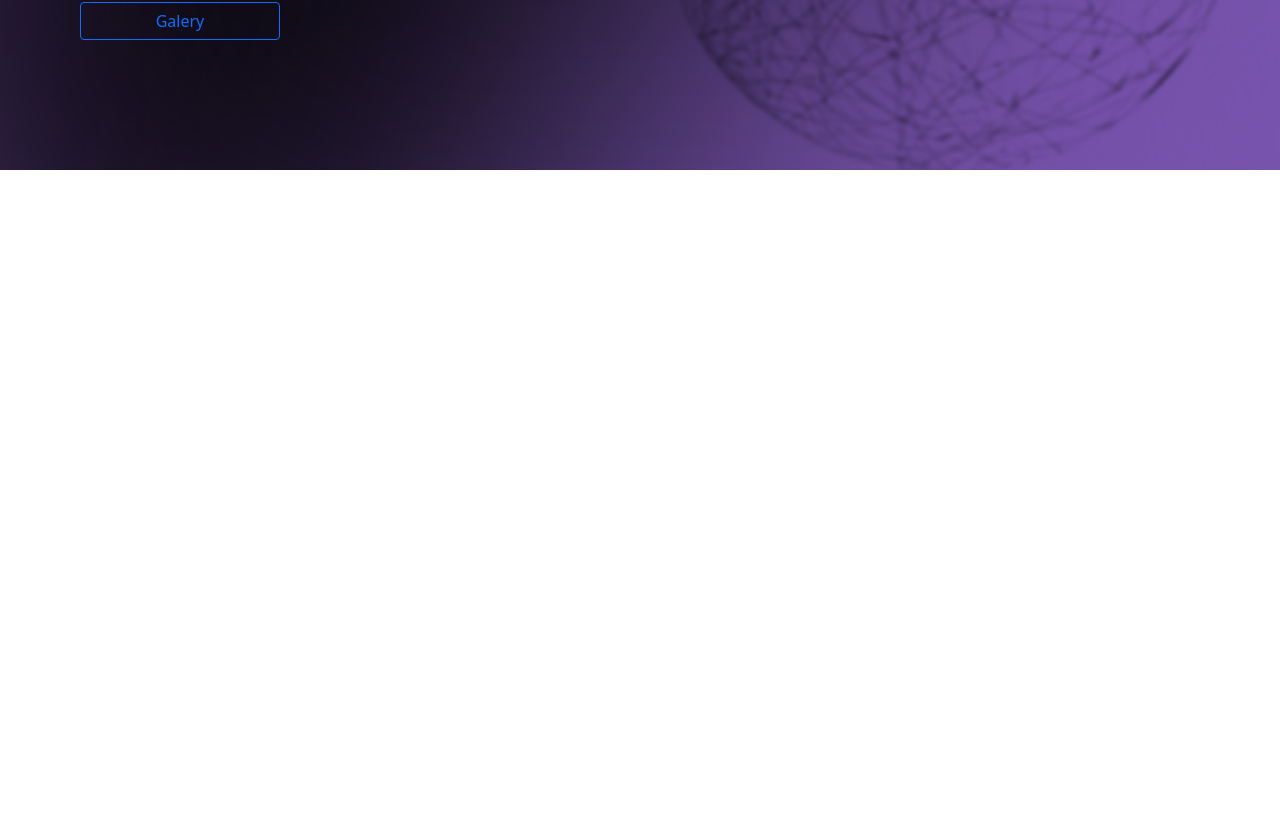
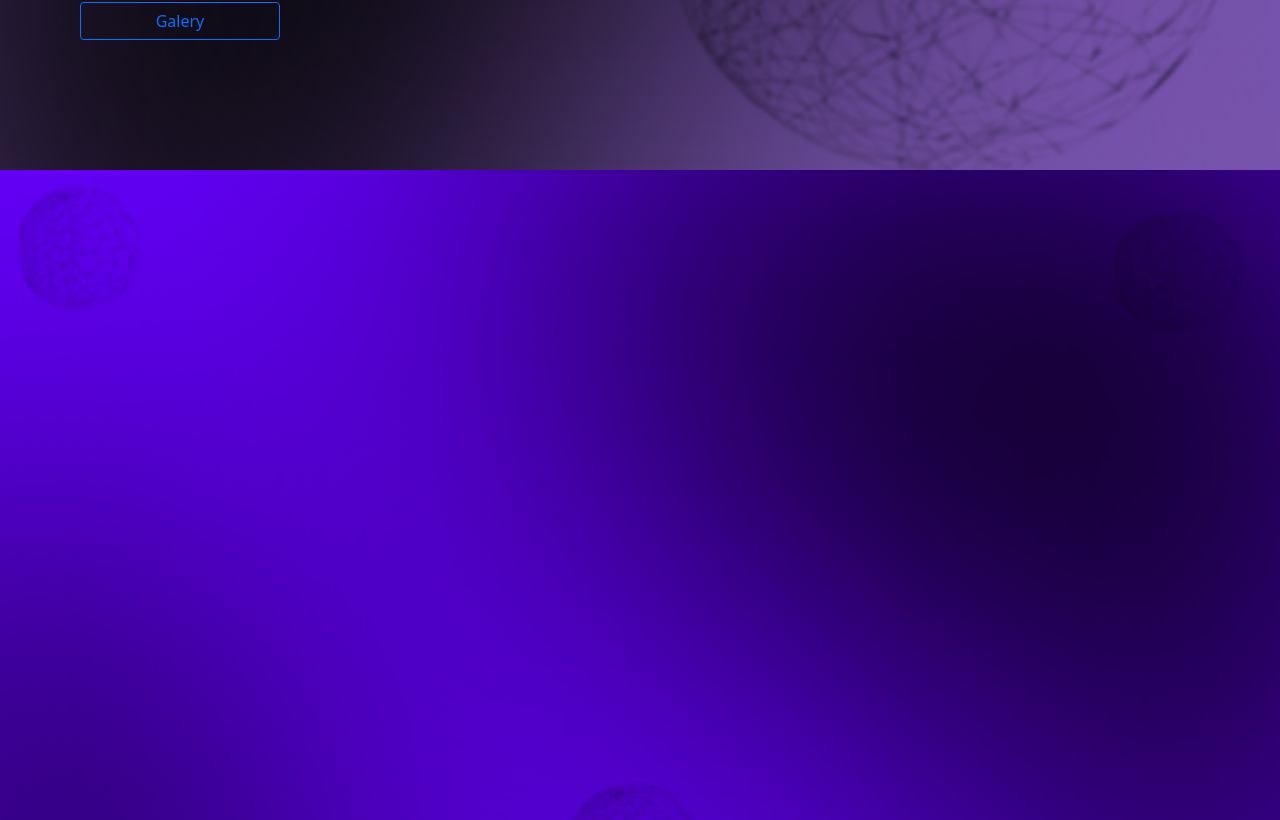
Before and after one commit to LucianoSainz/NFT-Website-Template, a React (Create React App) app: page / in a window 1280 px wide. Shown: the part 486-1306 px from the top of the page. Before the commit the page ends 800 px from the top, so only its background shows below. Built offline with nearby package versions, Linux system fonts and the light colour scheme.

Commit message:
added background about

```diff
--- a/src/App.css
+++ b/src/App.css
@@ -1,12 +1,10 @@
-.container-one{
+.container-home {
   background-image: url('./img/fdob3.png');
-    background-size: cover;
-    background-repeat: no-repeat;
+  background-size: cover;
+  background-repeat: no-repeat;
   padding-left: 80px;
   height: 600px;
-
 }
-
 .title-one{
   margin-top:120px;
   font-size:90px;
@@ -19,3 +17,11 @@
 .btn{
   width: 200px;
 }
+.container-about{
+  background-image: url('./img/f2b.png');
+  background-size: cover;
+  background-repeat: no-repeat;
+  padding-left: 80px;
+  height: 650px;
+
+}
--- a/src/components/About.js
+++ b/src/components/About.js
@@ -1,7 +1,17 @@
 import React from "react";
 
 const About = () => {
-  return <></>;
+  return (
+    <>
+      <div class="container-about">
+        <div class="row">
+          <div class="col-lg-4">
+            <img src={""} />
+          </div>
+        </div>
+      </div>
+    </>
+  );
 };
 
 export default About;
--- a/src/components/home.js
+++ b/src/components/home.js
@@ -3,7 +3,7 @@ import React from "react";
 const Home = () => {
   return (
     <>
-      <div class="container-one">
+      <div class="container-home">
         <div class="row">
           <div class="col-lg-6 col-sm-12">
             <h1 class="title-one">I'm Peter Luxer, a NFT Artist.</h1>
```
Also changed, not shown: src/img/f2b.png (added), src/img/fondo2s.png (added).
